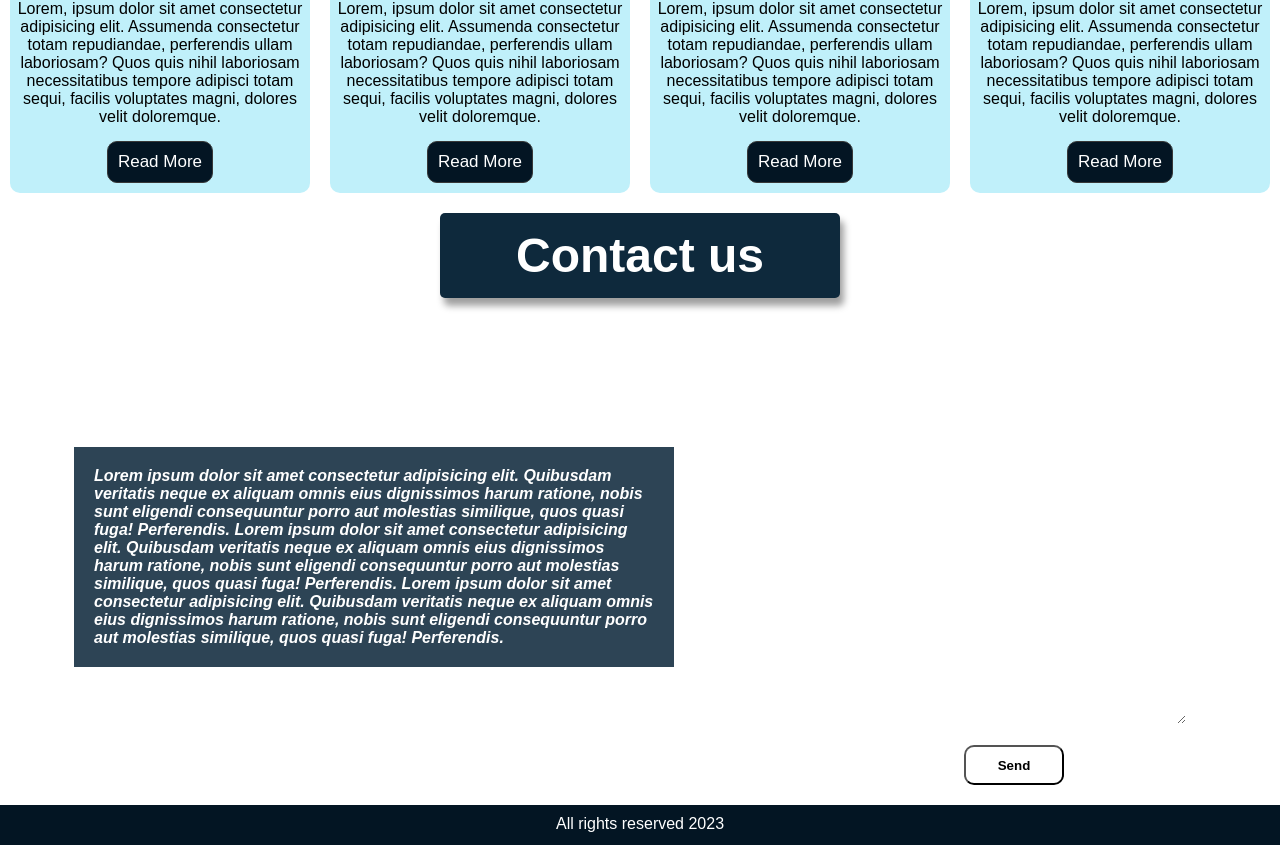
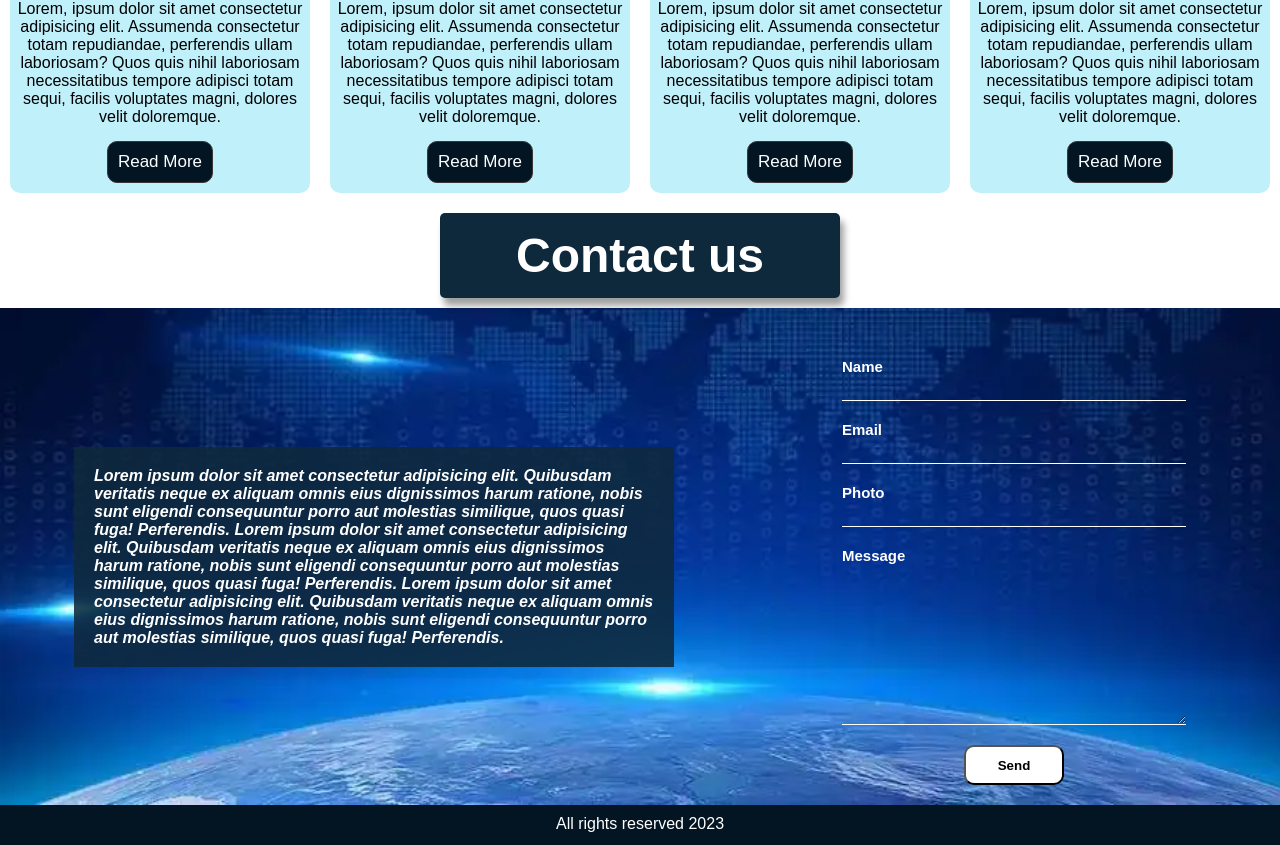
Before and after one commit to CristianBolanos/corporativa, a plain HTML site: page index.html in a window 1280 px wide. Shown: the part 1002-1847 px from the top of the page. Drawn offline with Linux system fonts and the light colour scheme.

Commit message:
Add files via upload

```diff
--- a/style.css
+++ b/style.css
@@ -209,7 +209,7 @@ titulo articulo y formulario contacto*/
 /* section formulario contacto */
 #Container_formulario {
     max-width: 100%;
-    background-image: url("./assets/img/banner.jpg");
+    background-image: url("./assets/img/imagen-correo.webp");
     background-size: cover;
     display: flex;
     justify-content: space-around;
```
